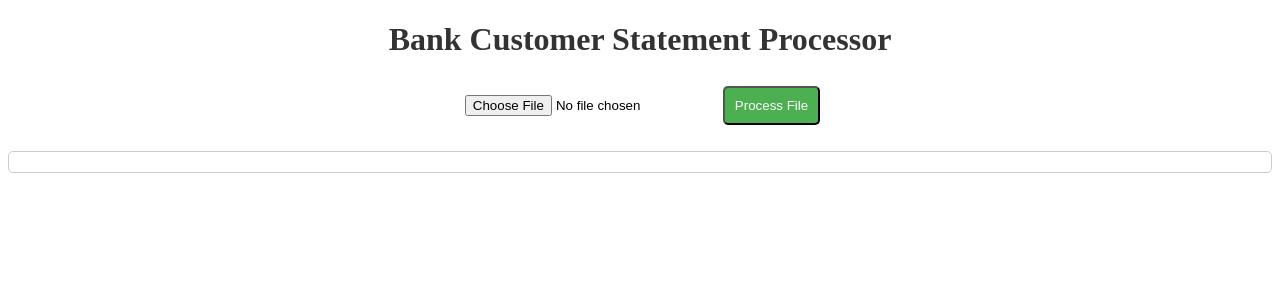
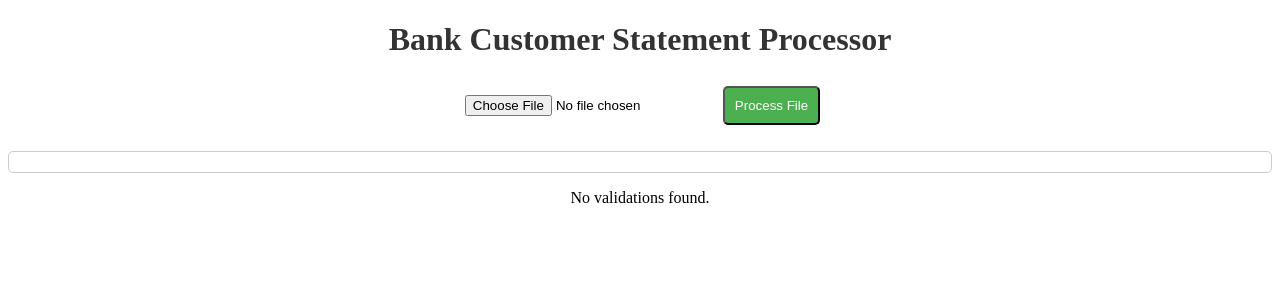
Before and after one commit to TatulMesropyan/ama-task-front, a React (Create React App) app: page / in a window 1280 px wide. Shown: the top 300 px of the page. Built offline with nearby package versions, Linux system fonts and the light colour scheme.

Commit message:
Output for validations

```diff
--- a/src/components/Statementprocesssor.jsx
+++ b/src/components/Statementprocesssor.jsx
@@ -3,6 +3,7 @@ import React, { useState } from "react";
 const StatementProcessor = () => {
   const [file, setFile] = useState(null);
   const [output, setOutput] = useState("");
+  const [validations, setValidations] = useState([]);
 
   const handleFileUpload = (event) => {
     const selectedFile = event.target.files[0];
@@ -21,16 +22,13 @@ const StatementProcessor = () => {
     try {
       const formData = new FormData();
       formData.append("file", file);
-      const response = await fetch(
-        `http://192.168.16.100:8080/upload/${file.type.split("/")[1]}`,
-        {
-          method: "POST",
-          body: formData,
-        }
-      );
+      const response = await fetch(`http://192.168.16.100:8080/upload`, {
+        method: "POST",
+        body: formData,
+      });
       if (response.ok) {
         const result = await response.json();
-        setOutput(result.message);
+        setValidations(result.validations);
       } else {
         setOutput("Error processing the file on the server.");
       }
@@ -72,6 +70,18 @@ const StatementProcessor = () => {
       >
         {output}
       </div>
+      {validations.length ? (
+        validations.map((validation, index) => (
+          <div key={index}>
+            <p>Reference: {validation.reference}</p>
+            <p>Description: {validation.description}</p>
+            <p>Validation: {validation.validation}</p>
+            <hr />
+          </div>
+        ))
+      ) : (
+        <p> No validations found.</p>
+      )}
     </div>
   );
 };
```
